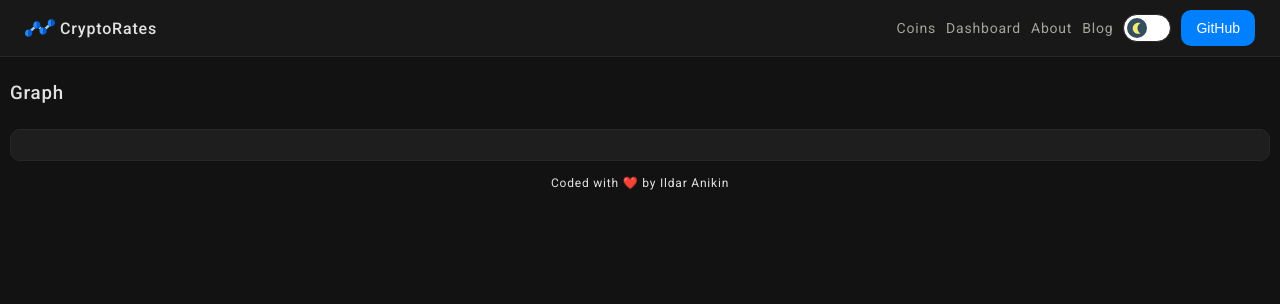
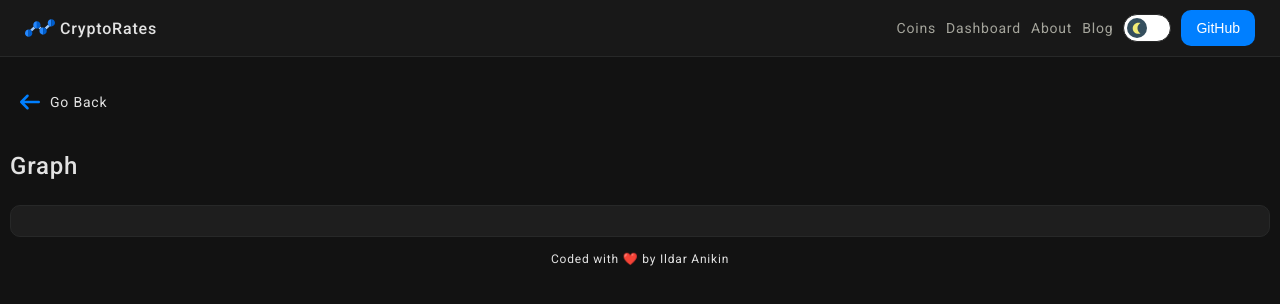
Before and after one commit to hushdev/Crypto-Rates, a React (Create React App) app: page /graph/1 in a window 1280 px wide. Shown: the top 304 px of the page. Built offline with nearby package versions, Linux system fonts and the light colour scheme; no server answers.

Commit message:
<GoBackBtn /> component and minor changes :tada:

```diff
--- /dev/null
+++ b/src/components/UI/GoBackBtn.jsx
@@ -0,0 +1,30 @@
+import React from "react";
+import { useNavigate } from "react-router-dom";
+import styled from "styled-components";
+import ArrowSVG from '../../assets/svg/arrow.svg';
+
+const GoBackBtn = () => {
+  let navigate = useNavigate();
+
+  return (
+    <StyledGoBackBtn onClick={() => navigate(-1)}>
+      <img src={ArrowSVG} alt="" /> Go Back
+    </StyledGoBackBtn>
+  )
+}
+
+const StyledGoBackBtn = styled.span`
+  margin-bottom: 30px;
+  display: flex;
+  align-items: center;
+  cursor: pointer;
+  color: var(--text-white);
+  font-size: 14px;
+
+  & img {
+    width: 40px;
+    height: auto;
+  }
+`;
+
+export default GoBackBtn;
--- a/src/views/About.jsx
+++ b/src/views/About.jsx
@@ -4,8 +4,8 @@ import Title from "../components/UI/Title";
 
 const About = () => {
   return (
-    <>
-      <Title size={3}>About</Title>
+    <div>
+      <Title size={2}>About</Title>
       <Card>
         <p>
           Lorem ipsum, dolor sit amet consectetur adipisicing elit. Delectus
@@ -13,7 +13,7 @@ const About = () => {
           nulla odio voluptatum, fugiat vitae placeat sint.
         </p>
       </Card>
-    </>
+    </div>
   );
 };
 
--- a/src/views/Blog.jsx
+++ b/src/views/Blog.jsx
@@ -4,10 +4,10 @@ import Title from "../components/UI/Title";
 
 const Blog = () => {
   return (
-    <>
-      <Title size={3}>Blog</Title>
+    <div>
+      <Title size={2}>Blog</Title>
       <Card></Card>
-    </>
+    </div>
   );
 };
 
--- a/src/views/BlogPost.jsx
+++ b/src/views/BlogPost.jsx
@@ -4,10 +4,10 @@ import Title from "../components/UI/Title";
 
 const BlogPost = () => {
   return (
-    <>
-      <Title size={3}>Blog post</Title>
+    <div>
+      <Title size={2}>Blog post</Title>
       <Card></Card>
-    </>
+    </div>
   );
 };
 
--- a/src/views/Coins.jsx
+++ b/src/views/Coins.jsx
@@ -10,12 +10,12 @@ const Rates = ({ baseUrl, ...props }) => {
   const { status, data, error } = useQuery("rates", () => getRates(1));
   console.log(data);
   return (
-    <>
+    <div>
       <Title size={2}>Coins</Title>
       {status === "loading" && <Loader />}
       {data && <CoinsList list={data} />}
       {error && <ErrorMessage>{error.message}</ErrorMessage>}
-    </>
+    </div>
   );
 };
 
--- a/src/views/Dashboard.jsx
+++ b/src/views/Dashboard.jsx
@@ -4,10 +4,10 @@ import Title from "../components/UI/Title";
 
 const Dashboard = () => {
   return (
-    <>
-      <Title size={3}>Dashboard</Title>
+    <div>
+      <Title size={2}>Dashboard</Title>
       <Card></Card>
-    </>
+    </div>
   );
 };
 
--- a/src/views/Graph.jsx
+++ b/src/views/Graph.jsx
@@ -1,13 +1,15 @@
 import React from "react";
 import Card from "../components/UI/Card";
+import GoBackBtn from "../components/UI/GoBackBtn";
 import Title from "../components/UI/Title";
 
 const Graph = () => {
   return (
-    <>
-      <Title size={3}>Graph</Title>
+    <div>
+      <GoBackBtn />
+      <Title size={2}>Graph</Title>
       <Card></Card>
-    </>
+    </div>
   );
 };
 
```
Also changed, not shown: src/assets/svg/arrow.svg (added).
